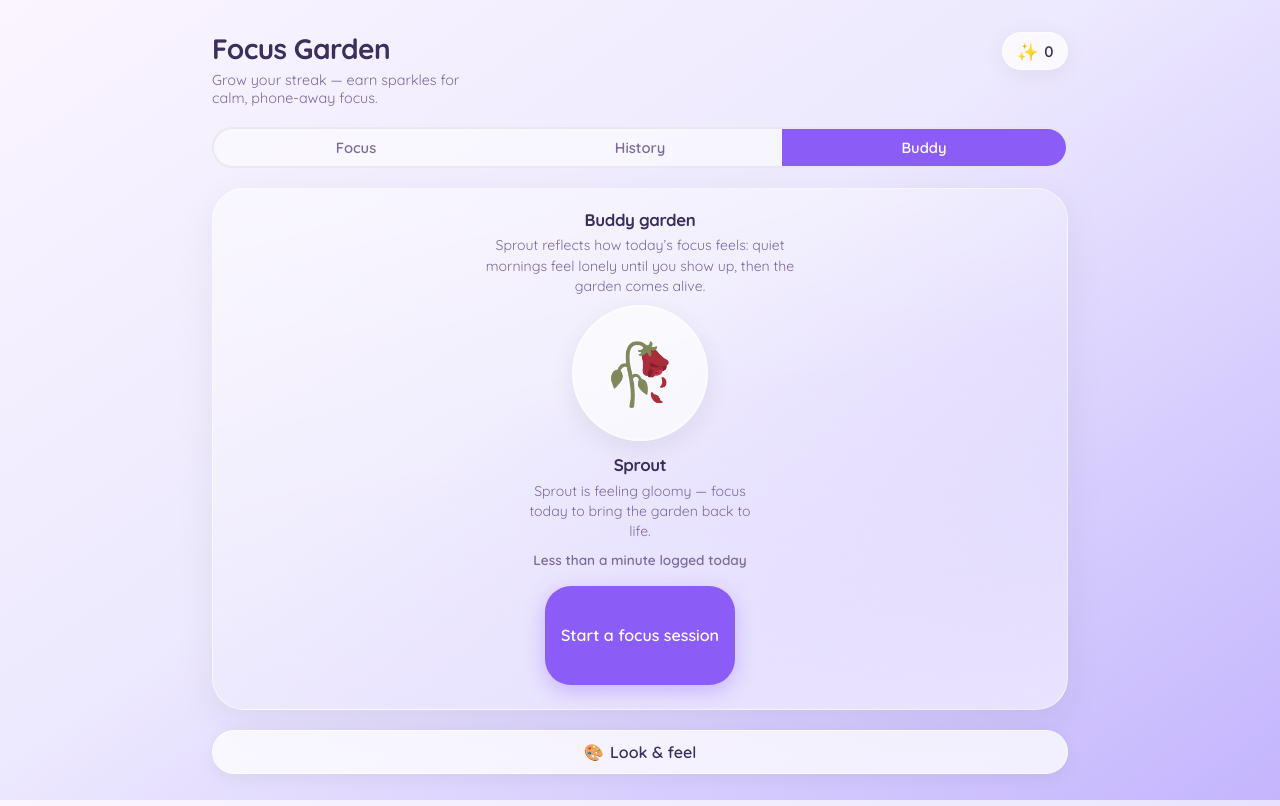
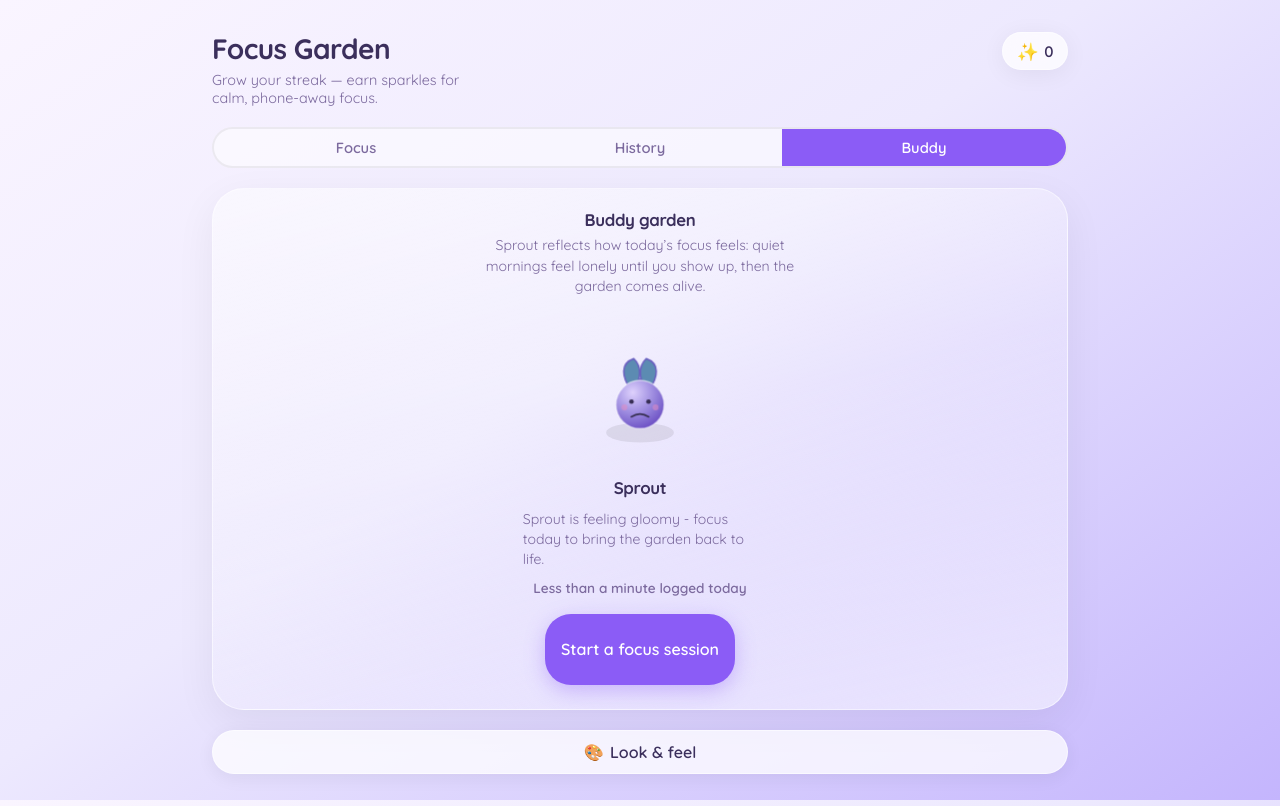
Before and after one commit to ik41002/Focus-app, a React (Vite) app: page / in a window 1280 px wide. Both pictures are taken after a click on the tab "Buddy". Built offline with nearby package versions, Linux system fonts and the light colour scheme.

Commit message:
nice raddish buddy

```diff
--- a/src/App.css
+++ b/src/App.css
@@ -190,13 +190,154 @@
   justify-content: center;
 }
 
-.buddy-environment__stage .mascot__bubble {
-  width: clamp(6.5rem, 22vw, 8.5rem);
-  height: clamp(6.5rem, 22vw, 8.5rem);
+.buddy-environment__name {
+  margin: 0.65rem 0 0;
+  font-size: 1.05rem;
+  font-weight: 700;
+  letter-spacing: -0.02em;
+  color: var(--color-text);
 }
 
-.buddy-environment__stage .mascot__emoji {
-  font-size: clamp(2.75rem, 10vw, 3.75rem);
+.buddy-environment__caption {
+  margin-top: 0.25rem;
+}
+
+.sprout-buddy {
+  width: clamp(7rem, 28vw, 9.75rem);
+  aspect-ratio: 1;
+  display: grid;
+  place-items: center;
+  transform-origin: 50% 88%;
+}
+
+.sprout-buddy__svg {
+  width: 100%;
+  height: 100%;
+  display: block;
+}
+
+.sprout-buddy__shadow {
+  fill: rgba(0, 0, 0, 0.12);
+  transition: transform 0.25s ease, opacity 0.25s ease;
+  transform-origin: center;
+}
+
+.sprout-buddy__body-group {
+  transform-origin: 110px 164px;
+  animation: sprout-bob 3s ease-in-out infinite;
+}
+
+.sprout-buddy__stem {
+  fill: none;
+  stroke: color-mix(in srgb, var(--color-accent) 62%, #2f855a);
+  stroke-width: 6;
+  stroke-linecap: round;
+}
+
+.sprout-buddy__leaf {
+  fill: color-mix(in srgb, var(--color-accent) 55%, #22c55e);
+  stroke: color-mix(in srgb, var(--color-accent) 72%, #166534);
+  stroke-width: 2.2;
+  transform-box: fill-box;
+  transform-origin: center;
+  transition: transform 0.25s ease, fill 0.25s ease, opacity 0.25s ease;
+}
+
+.sprout-buddy__face {
+  fill: url(#sprout-face-grad);
+  stroke: rgba(255, 255, 255, 0.52);
+  stroke-width: 2;
+}
+
+.sprout-buddy__eye {
+  fill: color-mix(in srgb, var(--color-text) 86%, #1b2a22);
+}
+
+.sprout-buddy__mouth {
+  fill: none;
+  stroke: color-mix(in srgb, var(--color-text) 80%, #2b3a30);
+  stroke-width: 3;
+  stroke-linecap: round;
+  transform-box: fill-box;
+  transform-origin: center;
+  transition: transform 0.25s ease;
+}
+
+.sprout-buddy__blush {
+  fill: color-mix(in srgb, var(--color-accent) 26%, #ff9fb3);
+  opacity: 0.55;
+}
+
+.sprout-buddy--waiting .sprout-buddy__body-group {
+  animation-duration: 4s;
+  transform: rotate(-4deg) translateY(3px);
+}
+
+.sprout-buddy--waiting .sprout-buddy__leaf--left {
+  transform: rotate(22deg) translateY(6px);
+}
+
+.sprout-buddy--waiting .sprout-buddy__leaf--right {
+  transform: rotate(-22deg) translateY(6px);
+}
+
+.sprout-buddy--waiting .sprout-buddy__mouth {
+  transform: translateY(4px) scaleY(-0.85);
+}
+
+.sprout-buddy--waiting .sprout-buddy__shadow {
+  opacity: 0.65;
+  transform: scaleX(0.92);
+}
+
+.sprout-buddy--content .sprout-buddy__leaf--left {
+  transform: rotate(5deg);
+}
+
+.sprout-buddy--content .sprout-buddy__leaf--right {
+  transform: rotate(-5deg);
+}
+
+.sprout-buddy--radiant {
+  animation: sprout-pop 0.8s ease;
+}
+
+.sprout-buddy--radiant .sprout-buddy__body-group {
+  animation-duration: 2.2s;
+}
+
+.sprout-buddy--radiant .sprout-buddy__leaf--left {
+  transform: rotate(-8deg) translateY(-3px);
+}
+
+.sprout-buddy--radiant .sprout-buddy__leaf--right {
+  transform: rotate(8deg) translateY(-3px);
+}
+
+.sprout-buddy--radiant .sprout-buddy__face {
+  filter: drop-shadow(0 0 12px color-mix(in srgb, var(--color-accent) 38%, transparent));
+}
+
+@keyframes sprout-bob {
+  0%,
+  100% {
+    transform: translateY(0);
+  }
+  50% {
+    transform: translateY(-2.5px);
+  }
+}
+
+@keyframes sprout-pop {
+  0% {
+    transform: scale(0.95);
+  }
+  70% {
+    transform: scale(1.03);
+  }
+  100% {
+    transform: scale(1);
+  }
 }
 
 .buddy-environment__stat {
--- a/src/App.tsx
+++ b/src/App.tsx
@@ -479,7 +479,6 @@ export function App() {
           >
             <BuddyEnvironment
               todayFocusSeconds={todayFocusSeconds}
-              streakDays={state.streakDays}
               onGoFocus={() => setAppTab("focus")}
             />
           </div>
--- a/src/components/BuddyEnvironment.tsx
+++ b/src/components/BuddyEnvironment.tsx
@@ -1,8 +1,8 @@
-import { Mascot, type BuddyEnvironmentMood } from "./Mascot";
+import { SproutBuddy, type BuddyMood } from "./SproutBuddy";
 
 const RADIANT_MINUTES = 25;
 
-function moodFromTodaySeconds(sec: number): BuddyEnvironmentMood {
+function moodFromTodaySeconds(sec: number): BuddyMood {
   if (sec <= 0) return "waiting";
   if (sec < RADIANT_MINUTES * 60) return "content";
   return "radiant";
@@ -16,11 +16,9 @@ function formatTodayMinutes(sec: number) {
 
 export function BuddyEnvironment({
   todayFocusSeconds,
-  streakDays,
   onGoFocus,
 }: {
   todayFocusSeconds: number;
-  streakDays: number;
   onGoFocus: () => void;
 }) {
   const mood = moodFromTodaySeconds(todayFocusSeconds);
@@ -38,11 +36,15 @@ export function BuddyEnvironment({
       </section>
 
       <div className="buddy-environment__stage">
-        <Mascot
-          celebrating={false}
-          streakDays={streakDays}
-          environmentMood={mood}
-        />
+        <SproutBuddy mood={mood} />
+        <p className="buddy-environment__name">Sprout</p>
+        <p className="mascot__caption buddy-environment__caption">
+          {mood === "waiting"
+            ? "Sprout is feeling gloomy - focus today to bring the garden back to life."
+            : mood === "content"
+              ? "Sprout is perking up - you've already nourished the garden today."
+              : "Sprout is beaming - you gave this day real depth."}
+        </p>
         <p className="buddy-environment__stat">{formatTodayMinutes(todayFocusSeconds)}</p>
         {mood === "waiting" && (
           <button type="button" className="btn btn--primary buddy-environment__cta" onClick={onGoFocus}>
--- /dev/null
+++ b/src/components/SproutBuddy.tsx
@@ -0,0 +1,50 @@
+export type BuddyMood = "waiting" | "content" | "radiant";
+
+export function SproutBuddy({ mood }: { mood: BuddyMood }) {
+  return (
+    <div
+      className={`sprout-buddy sprout-buddy--${mood}`}
+      role="img"
+      aria-label={`Sprout buddy mood: ${mood}`}
+    >
+      <svg
+        className="sprout-buddy__svg"
+        viewBox="0 0 220 220"
+        xmlns="http://www.w3.org/2000/svg"
+        aria-hidden
+      >
+        <defs>
+          <radialGradient id="sprout-face-grad" cx="35%" cy="25%" r="75%">
+            <stop offset="0%" stopColor="color-mix(in srgb, var(--color-accent) 28%, white)" />
+            <stop offset="100%" stopColor="color-mix(in srgb, var(--color-accent) 76%, #243)" />
+          </radialGradient>
+        </defs>
+
+        <ellipse className="sprout-buddy__shadow" cx="110" cy="180" rx="52" ry="14" />
+
+        <g className="sprout-buddy__body-group">
+          <path
+            className="sprout-buddy__stem"
+            d="M110 158 C108 140, 110 124, 110 108"
+          />
+
+          <path
+            className="sprout-buddy__leaf sprout-buddy__leaf--left"
+            d="M109 115 C88 102, 80 85, 95 72 C110 78, 116 95, 111 113 Z"
+          />
+          <path
+            className="sprout-buddy__leaf sprout-buddy__leaf--right"
+            d="M111 115 C132 102, 140 85, 125 72 C110 78, 104 95, 109 113 Z"
+          />
+
+          <circle className="sprout-buddy__face" cx="110" cy="142" r="34" />
+          <circle className="sprout-buddy__eye" cx="98" cy="138" r="3.2" />
+          <circle className="sprout-buddy__eye" cx="122" cy="138" r="3.2" />
+          <path className="sprout-buddy__mouth" d="M98 151 Q110 160 122 151" />
+          <circle className="sprout-buddy__blush" cx="88" cy="146" r="4.2" />
+          <circle className="sprout-buddy__blush" cx="132" cy="146" r="4.2" />
+        </g>
+      </svg>
+    </div>
+  );
+}
```
Also changed, not shown: 1 other file (tests, documents, lock files or other folders).
